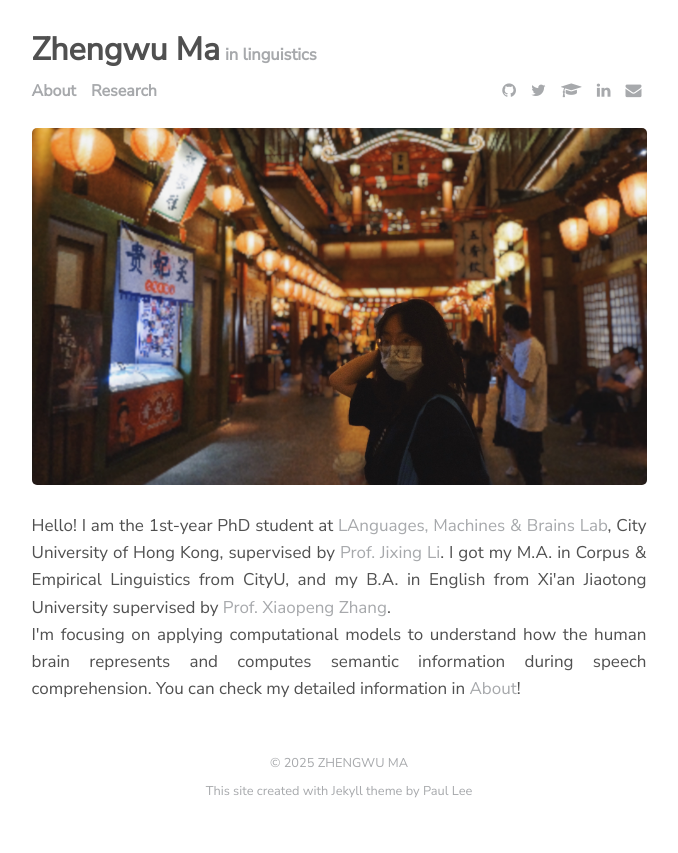
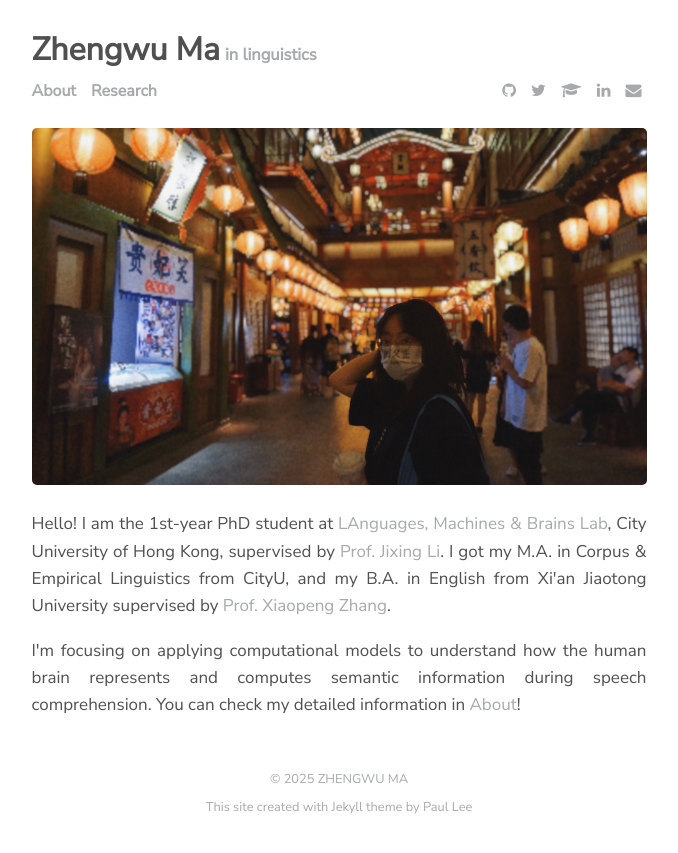
Before and after one commit to zhengwuma/zhengwuma.github.io, a Jekyll site: the page built from index.html, in a window 1280 px wide. Shown: the top 853 px of the page, without its empty margins (301-979 px from the left). Built offline with Jekyll 4.4.1, drawn with Linux system fonts in a browser that asks for light colours; the list of posts is cut into pages by our own code.

Commit message:
Update index.html

```diff
--- a/index.html
+++ b/index.html
@@ -3,13 +3,14 @@ layout: default
 title: Home
 ---
 <img src="{{ site.github.url }}/assets/img/night.jpg">
-<div style="height: 1.2rem;"></div>
+<div style="height: 1.1rem;"></div>
 <div style="text-align: justify">
   Hello! I am the 1st-year PhD student at <a href="https://compneurolinglab.github.io/">LAnguages, Machines & Brains Lab</a>,
   City University of Hong Kong, supervised by <a href="https://jixing-li.github.io/">Prof. Jixing Li</a>. I got my M.A. in
   Corpus & Empirical Linguistics from CityU, and my B.A. in English from Xi'an Jiaotong University supervised by
   <a href="https://gr.xjtu.edu.cn/zh/web/zhangxp">Prof. Xiaopeng Zhang</a>.
  </div>
+<div style="height: 1.1rem;"></div>
 <div style="text-align: justify">
   I'm focusing on applying computational models to understand how the human brain represents and computes semantic
   information during speech comprehension. You can check my detailed information in
```
